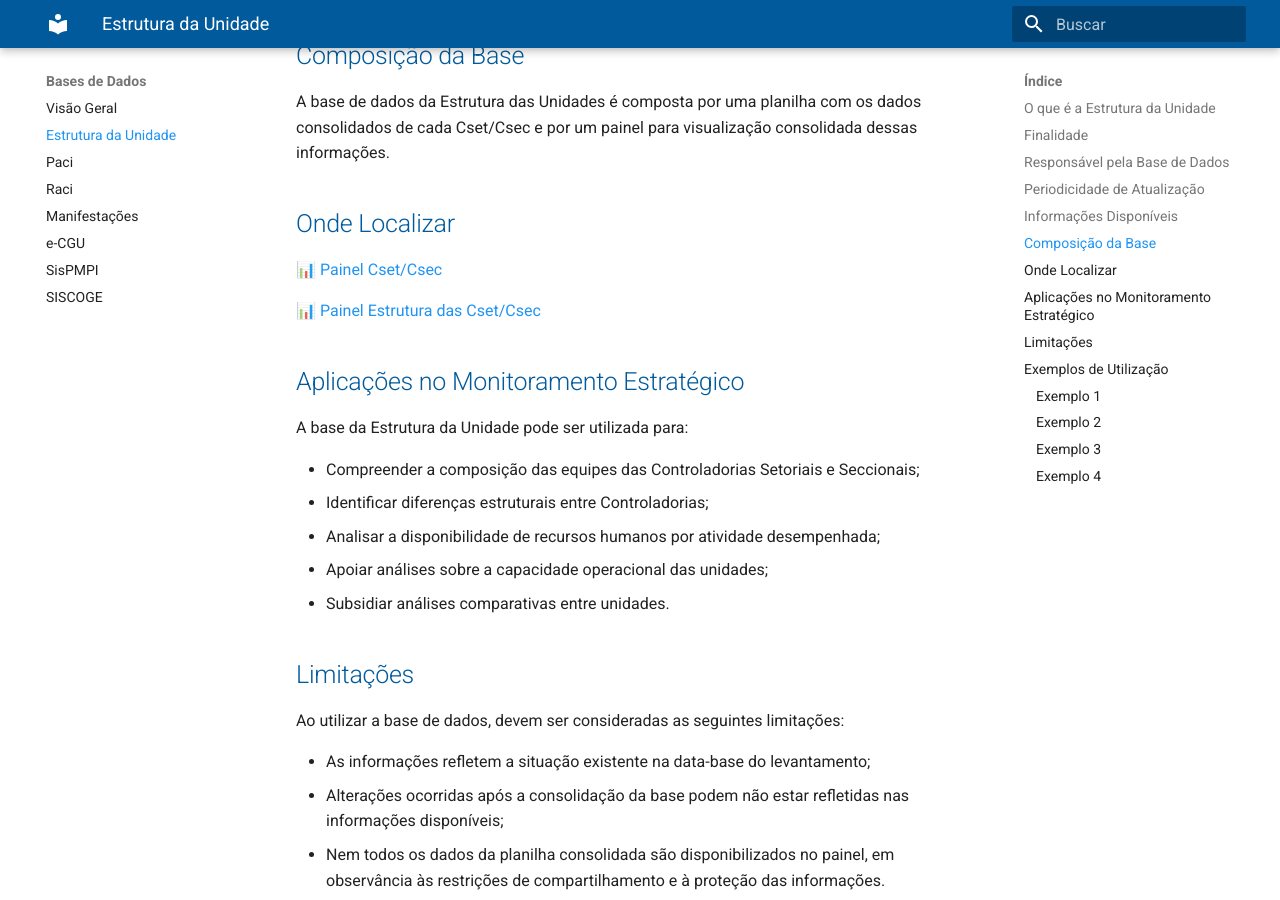
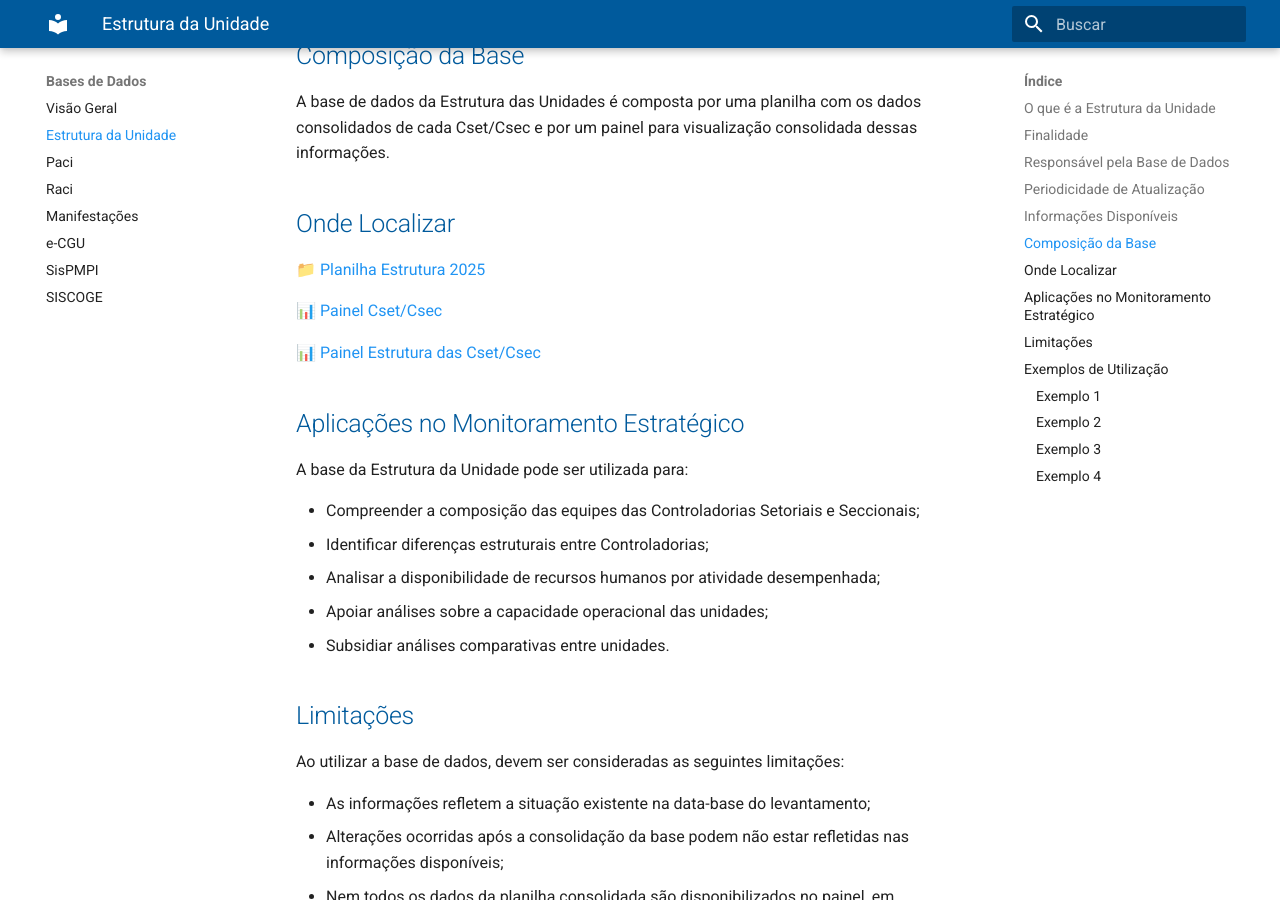
Before and after one commit to CGEMG-AHCS/guia-monitoramento-estrategico, an MkDocs documentation site: the page built from docs/bases-dados/estrutura-rh.md, in a window 1280 px wide and 900 px high, scrolled down 1398 px. Built offline with MkDocs 1.6.1 and Material for MkDocs 9.7.7, drawn with Linux system fonts in a browser that asks for light colours.

Commit message:
Add links to resources in estrutura-rh.md

```diff
--- a/docs/bases-dados/estrutura-rh.md
+++ b/docs/bases-dados/estrutura-rh.md
@@ -36,6 +36,8 @@ As informações disponíveis são:
 A base de dados da Estrutura das Unidades é composta por uma planilha com os dados consolidados de cada Cset/Csec e por um painel para visualização consolidada dessas informações.
 
 ## Onde Localizar
+
+📁 [Planilha Estrutura 2025](https://cecad365.sharepoint.com/:x:/r/sites/HarmonizaoCGE/Documentos%20Compartilhados/General/Gest%C3%A3o%20Cset_Csec/7.1.2%20-%20Recursos%20Humanos%20CSET%20e%20CSEC_consolidado.xlsx?d=w87549d1da1c74adc9283e66b3e28efc9&csf=1&web=1&e=eULoLi)
 
 📊 [Painel Cset/Csec](https://app.powerbi.com/view?r=eyJrIjoiZjQxNDEzZTEtOTI5MS00YWM2LWFiNjctNjk4MTlmZDYwZDQ5IiwidCI6ImU1ZDNhZTdjLTliMzgtNDhkZS1hMDg3LWY2NzM0YTI4NzU3NCJ9)
 
```
